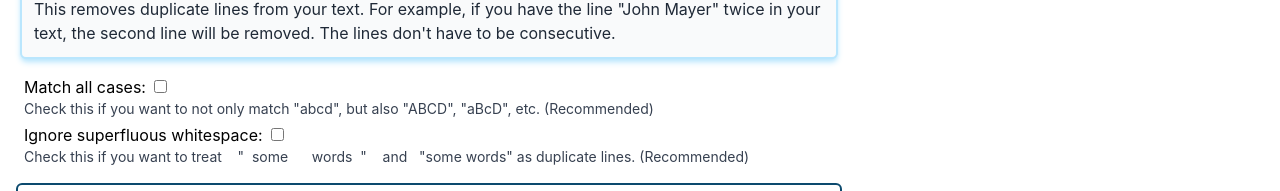
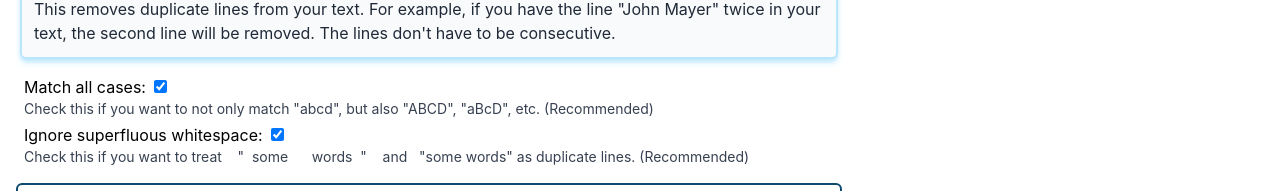
Before and after one commit to Daniel-Wittgenstein/qtf, a React (Create React App) app: page / in a window 1280 px wide. Shown: the part 213-404 px from the top of the page. Built offline with nearby package versions, Linux system fonts and the light colour scheme.

Commit message:
checkbox handling

```diff
--- a/src/components/Options.js
+++ b/src/components/Options.js
@@ -10,11 +10,16 @@ function Options(props) {
     {
       text: string: short text
       type: string: "input" or "checkbox"
-      checked: boolean (only for checkbox)
+      checked: boolean (only for checkbox) -> whether it should be checked at app start,
+        after that the state is handled by this component
       descr: string: description
       key: unique id
     }
   */
+
+  function onCheckboxChange(item, index) {
+    console.log(item, index)
+  }
 
   const listItems = props.list.map( (item, index) => {
       let optionsEntry
@@ -24,7 +29,8 @@ function Options(props) {
         )
       } else if (item.type === "checkbox") {
         optionsEntry = (
-          <OptionsCheckbox text={item.text} descr={item.descr} checked={item.checked}></OptionsCheckbox>
+          <OptionsCheckbox text={item.text} descr={item.descr} checked={item.checked}
+            onChangeCallback={ () => onCheckboxChange(item, index)}></OptionsCheckbox>
         )
       }
       return (
--- a/src/components/OptionsCheckbox.js
+++ b/src/components/OptionsCheckbox.js
@@ -1,13 +1,25 @@
+
+import { useState } from 'react';
 
 
 
 function OptionsCheckbox(props) {
+  /*
+    props.checked: boolean
+    props.onChangeCallBack: function
+  */
+
+  function onChange() {
+    props.onChangeCallback()
+  }
+
   return (
     <div className = "flex flex-col">
       <div className="">
         <div className="border-0 mr-2 inline-block">{props.text}:</div>
         <div className="border-0 align-baseline mt-1 inline-block
-        "><input className="" type="checkbox"></input></div>
+        "><input className="" type="checkbox" checked={props.checked}
+          onChange={onChange}></input></div>
       </div>
       <div className="text-sm text-gray-700">
         {props.descr}
--- a/src/components/Slider.js
+++ b/src/components/Slider.js
@@ -18,6 +18,7 @@ function Slider(props) {
         text: string: button text,
         tooltip: string: tooltip text
         key: string: unique id
+        ...
       }
     #######
     props.click: function: gets called whenever a button is clicked,
```
